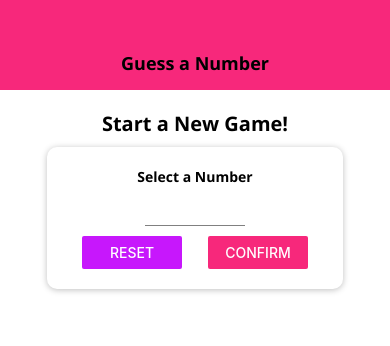
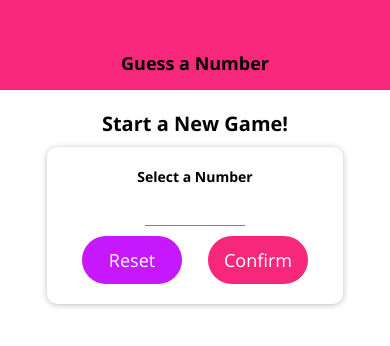
Before and after one commit to script8888/guess-the-number-reactNative, a React Native app: screen / in a window 390 px wide. Shown: the top 346 px of the page. Built offline with nearby package versions, Linux system fonts and the light colour scheme.

Commit message:
created button component & applied round the app

```diff
--- /dev/null
+++ b/components/MainButton.js
@@ -0,0 +1,30 @@
+import React from "react";
+import { View, Text, StyleSheet, TouchableOpacity } from "react-native";
+import colors from "../constants/colors";
+
+function MainButton(props) {
+  return (
+    <TouchableOpacity onPress={props.onPress}>
+      <View style={{ ...styles.button, backgroundColor: props.color }}>
+        <Text style={styles.btnText}>{props.children}</Text>
+      </View>
+    </TouchableOpacity>
+  );
+}
+
+const styles = StyleSheet.create({
+  button: {
+    paddingVertical: 12,
+    paddingHorizontal: 15,
+    borderRadius: 25
+  },
+  btnText: {
+    color: "#fff",
+    fontFamily: "open-sans",
+    fontSize: 18,
+    textAlign: "center",
+    textTransform: "capitalize",
+  },
+});
+
+export default MainButton;
--- a/screens/GameOverScreen.js
+++ b/screens/GameOverScreen.js
@@ -1,4 +1,6 @@
-import { View, Text, StyleSheet, Button, Image } from "react-native";
+import { View, Text, StyleSheet, Image } from "react-native";
+import colors from "../constants/colors";
+import MainButton from "../components/MainButton";
 
 function GameOverScreen(props) {
   return (
@@ -6,14 +8,18 @@ function GameOverScreen(props) {
       <Text>GAME OVER at round {props.round} BITCHESS</Text>
       <Image
         style={styles.image}
-        // source={require("../assets/success.png")}
         source={{
           uri: "https://cdn.pixabay.com/photo/2015/04/23/22/00/tree-736885__480.jpg",
         }}
         resizeMode="cover"
       />
-      <Text>The guessed number is {props.guessedNumber}</Text>
-      <Button title="Start again dear?" onPress={props.startOver} />
+      <Text style={styles.resultText}>
+        The guessed number is
+        <Text style={styles.highlight}> {props.guessedNumber}</Text>
+      </Text>
+      <MainButton onPress={props.startOver} color={"green"}>
+        Start again dear?
+      </MainButton>
     </View>
   );
 }
@@ -21,5 +27,13 @@ function GameOverScreen(props) {
 const styles = StyleSheet.create({
   screen: { flex: 1, justifyContent: "center", alignItems: "center" },
   image: { width: "80%", height: 300, borderRadius: 10 },
+  resultText: {
+    textAlign: "center",
+  },
+  highlight: {
+    color: colors.primary,
+    fontFamily: "open-sans-bold",
+    fontSize: 16,
+  },
 });
 export default GameOverScreen;
--- a/screens/GameScreen.js
+++ b/screens/GameScreen.js
@@ -1,6 +1,7 @@
 import React, { useState, useRef, useEffect } from "react";
 import { View, Text, StyleSheet, Button, Alert } from "react-native";
 import Card from "../components/Card";
+import MainButton from "../components/MainButton";
 
 const generateRandomBetween = (min, max, exclude) => {
   min = Math.ceil(min);
@@ -60,11 +61,19 @@ function GameScreen(props) {
       <Text>Opponent's Guess</Text>
       <Text>{currentGuess}</Text>
       <Card style={styles.buttonContainer}>
-        <Button title="LOWER" onPress={nextGuessHandler.bind(this, "lower")} />
-        <Button
-          title="GREATER"
+        <MainButton
+          color={"black"}
+          onPress={nextGuessHandler.bind(this, "lower")}
+        >
+          LOWER
+        </MainButton>
+
+        <MainButton
+          color={"black"}
           onPress={nextGuessHandler.bind(this, "greater")}
-        />
+        >
+          GREATER
+        </MainButton>
       </Card>
     </View>
   );
--- a/screens/StartGameScreen.js
+++ b/screens/StartGameScreen.js
@@ -5,13 +5,13 @@ import {
   Text,
   TouchableWithoutFeedback,
   Keyboard,
-  Button,
   Alert,
 } from "react-native";
 import Card from "../components/Card";
 import Colors from "../constants/colors";
 import Input from "../components/Input";
 import BodyText from "../components/BodyText";
+import MainButton from "../components/MainButton";
 
 function StartGameScreen(props) {
   const [enteredValue, setEnteredValue] = useState("");
@@ -46,11 +46,12 @@ function StartGameScreen(props) {
     confirmedOutput = (
       <View>
         <Text style={styles.chosenNumber}>Chosen Number: {selectedNumber}</Text>
-        <Button
+        <MainButton
+          color={Colors.primary}
           onPress={() => props.onStartGame(selectedNumber)}
-          title="Start Game"
-          color={Colors.primary}
-        />
+        >
+          Start Game
+        </MainButton>
       </View>
     );
   }
@@ -74,18 +75,17 @@ function StartGameScreen(props) {
 
           <View style={styles.buttonContainer}>
             <View style={styles.button}>
-              <Button
-                title="Reset"
+              <MainButton
+                color={Colors.accentColor}
                 onPress={resetInputHandler}
-                color={Colors.accentColor}
-              />
+              >
+                Reset
+              </MainButton>
             </View>
             <View style={styles.button}>
-              <Button
-                title="Confirm"
-                onPress={confirmInputHandler}
-                color={Colors.primary}
-              />
+              <MainButton color={Colors.primary} onPress={confirmInputHandler}>
+                Confirm
+              </MainButton>
             </View>
           </View>
         </Card>
```
